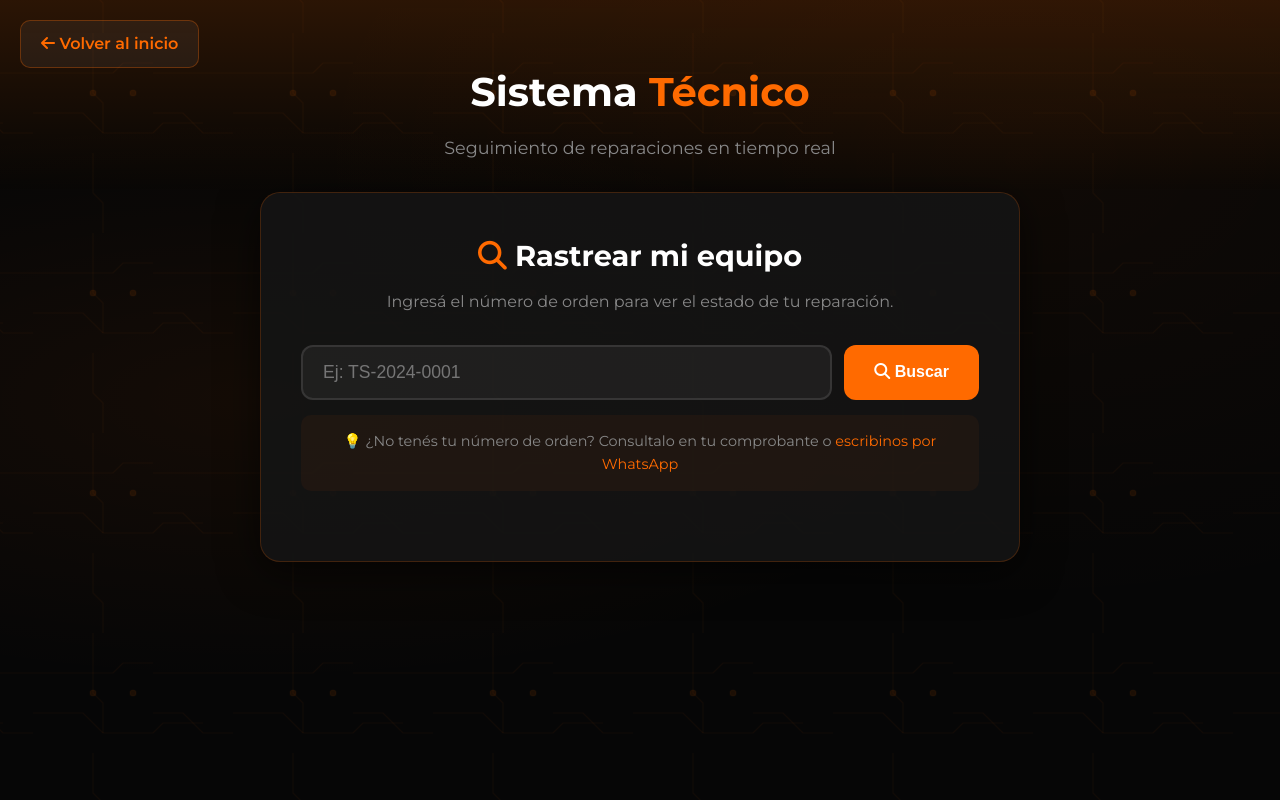
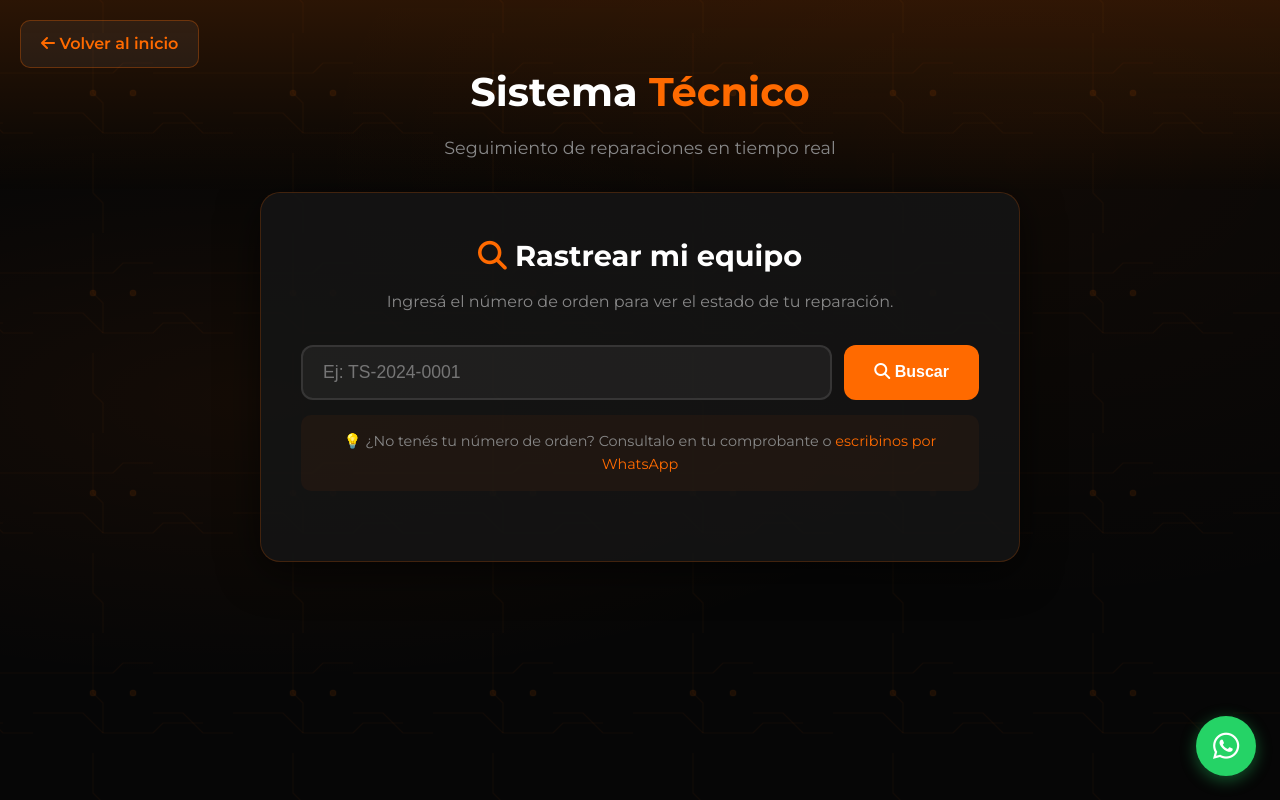
Before and after one commit to cellspacearg/cellspace, a plain HTML site: page reparaciones.html in a window 1280 px wide. Drawn offline with nearby package versions, Linux system fonts and the light colour scheme; files that its build step writes are made by us from their sources; no server answers; files whose address does not match are found by name.

Commit message:
Update reparaciones.html

```diff
--- a/reparaciones.html
+++ b/reparaciones.html
@@ -53,5 +53,9 @@
   <script src="js/reparaciones.js"></script>
   <script src="js/site-config.js?v=1"></script>
   <script src="js/cs-auth.js?v=1"></script>
+
+  <a href="https://wa.me/5493782437674" target="_blank" class="wa-float" aria-label="WhatsApp">
+  <i class="fab fa-whatsapp"></i>
+</a>
 </body>
 </html>
```
